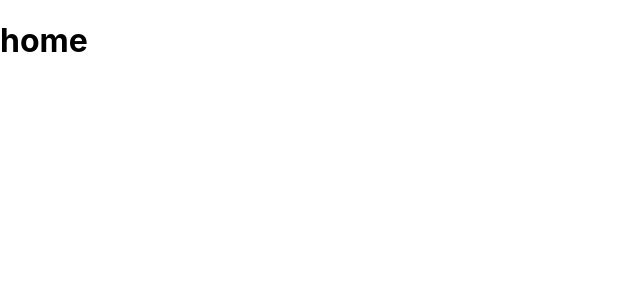
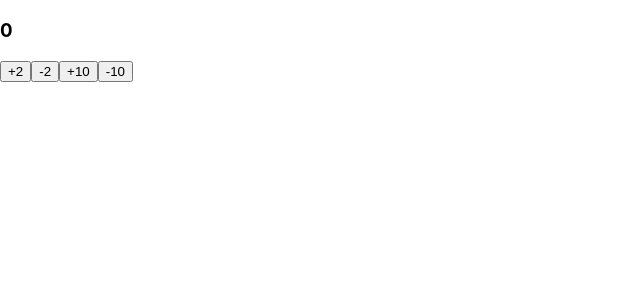
Before and after one commit to imoto2000/hello_react_day2, a Next.js app: page / in a window 1280 px wide. Shown: the top 300 px of the page, without its empty margins (0-640 px from the left). Built offline with nearby package versions, Linux system fonts and the light colour scheme.

Commit message:
add store counter

```diff
--- /dev/null
+++ b/components/CounterButton.js
@@ -0,0 +1,18 @@
+import { useDispatch } from "react-redux";
+import { add, minus } from "@/store/counter";
+
+const CounterButton = ({ calcType, step }) => {
+  const dispatch = useDispatch();
+  const clickHandler = () => {
+    const action = calcType === "+" ? add(step) : minus(step);
+    dispatch(action);
+  };
+
+  return (
+    <button onClick={clickHandler}>
+      {calcType}
+      {step}
+    </button>
+  );
+};
+export default CounterButton;
--- /dev/null
+++ b/components/CounterResult.js
@@ -0,0 +1,8 @@
+import { useSelector } from "react-redux";
+
+const CounterResult = () => {
+  const count = useSelector((state) => state.counter.count);
+  return <h3>{count}</h3>;
+};
+
+export default CounterResult;
--- /dev/null
+++ b/components/counter.js
@@ -0,0 +1,15 @@
+import CounterResult from "@/components/CounterResult";
+import CounterButton from "@/components/CounterButton";
+
+const Counter = () => {
+  return (
+    <>
+      <CounterResult />
+      <CounterButton step={2} calcType="+" />
+      <CounterButton step={2} calcType="-" />
+      <CounterButton step={10} calcType="+" />
+      <CounterButton step={10} calcType="-" />
+    </>
+  );
+};
+export default Counter;
--- a/pages/_app.js
+++ b/pages/_app.js
@@ -1,7 +1,14 @@
-import '@/styles/globals.css'
+import "@/styles/globals.css";
+
+import { Provider } from "react-redux";
+import store from "@/store";
 
 function MyApp({ Component, pageProps }) {
-  return <Component {...pageProps} />
+  return (
+    <Provider store={store}>
+      <Component {...pageProps} />
+    </Provider>
+  );
 }
 
-export default MyApp
+export default MyApp;
--- a/pages/index.js
+++ b/pages/index.js
@@ -1,7 +1,5 @@
-
+import Counter from "@/components/counter";
 
 export default function Home() {
-  return (
-    <h1>home</h1>
-  )
+  return <Counter></Counter>;
 }
--- /dev/null
+++ b/store/counter.js
@@ -0,0 +1,21 @@
+import { createSlice } from "@reduxjs/toolkit";
+
+const counter = createSlice({
+  name: "counter",
+  initialState: {
+    count: 0,
+  },
+  reducers: {
+    add(state, { type, payload }) {
+      state.count = state.count + payload;
+    },
+    minus(state, { type, payload }) {
+      state.count = state.count - payload;
+    },
+  },
+});
+
+const { add, minus } = counter.actions;
+
+export { add, minus };
+export default counter.reducer;
--- a/store/index.js
+++ b/store/index.js
@@ -1,7 +1,8 @@
 import { configureStore } from "@reduxjs/toolkit";
+import reducer from "@/store/counter";
 
 export default configureStore({
   reducer: {
-    //
+    counter: reducer,
   },
 });
```
